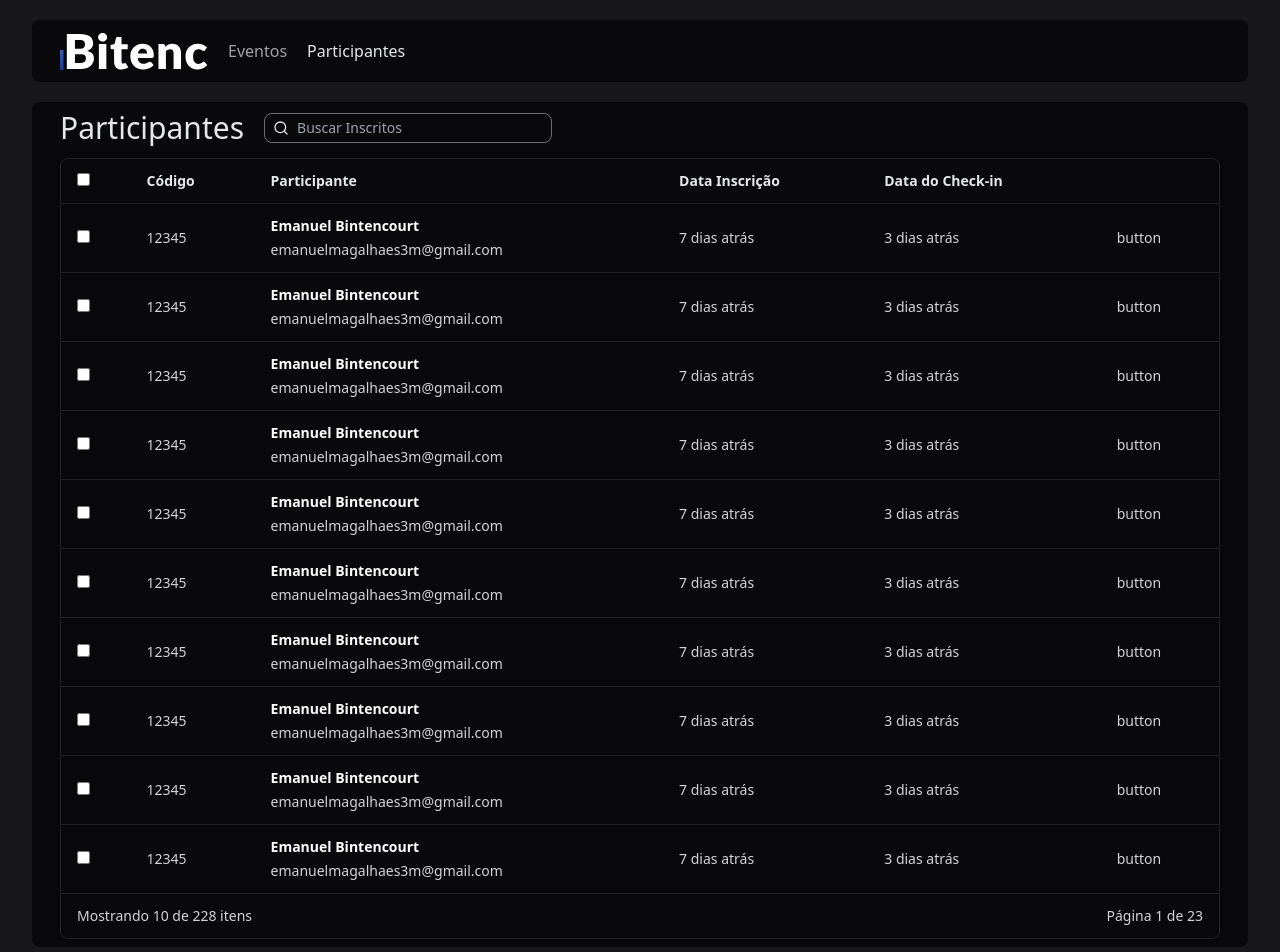
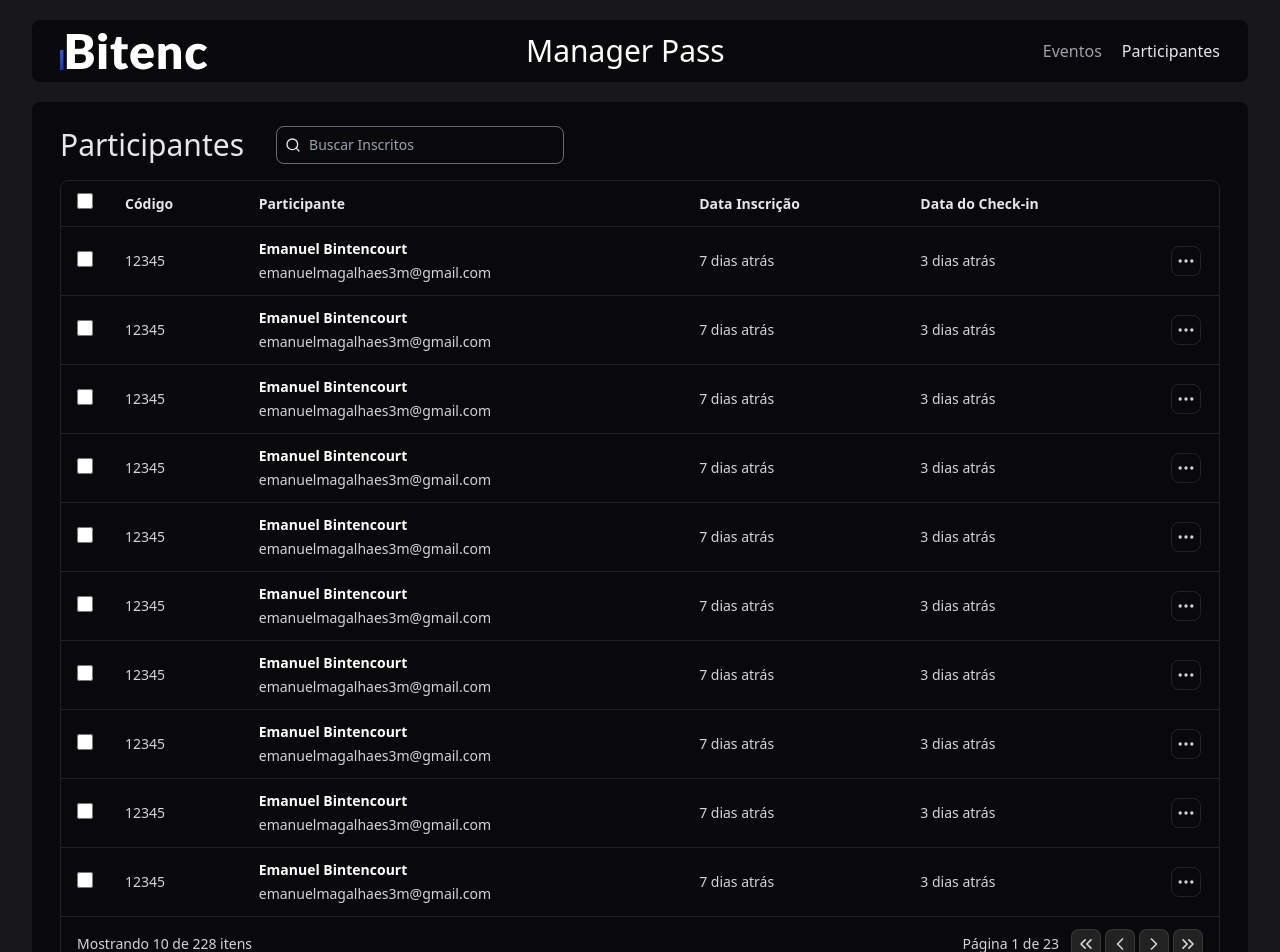
Before and after one commit to EmanuelBitenc/Manager-pass, a React (Vite) app: page / in a window 1280 px wide. Shown: the top 952 px of the page. Built offline with nearby package versions, Linux system fonts and the light colour scheme.

Commit message:
Estilização

```diff
--- a/src/components/header.tsx
+++ b/src/components/header.tsx
@@ -4,18 +4,21 @@ const Header = () => {
   return (
     <div className="container mb-5 ">
       <nav className=" py-1 ">
-        <ul className="flex gap-5 items-center font-medium ">
+        <ul className="flex gap-5 items-center justify-between font-medium ">
           <li>
             <a href="https://www.linkedin.com/in/emanuelbitencourt/">
               <img src={icon} />
             </a>
           </li>
+          <li className="text-white text-3xl cursor-default">Manager Pass</li>
+          <div className="flex gap-5 items-center font-medium ">
             <a href="">
               <li className="text-zinc-400">Eventos</li>
             </a>
             <a href="">
               <li>Participantes</li>
             </a>
+          </div>
         </ul>
       </nav>
     </div>
--- /dev/null
+++ b/src/components/participanteListTable.tsx
@@ -0,0 +1,89 @@
+import {
+  ChevronLeft,
+  ChevronRight,
+  ChevronsLeft,
+  ChevronsRight,
+  MoreHorizontal,
+} from "lucide-react";
+
+const ParticipanteListTable = () => {
+  return (
+    <div className="border border-white/10 rounded-lg ">
+      <table className="w-full ">
+        <thead>
+          <tr className="border-b border-white/10">
+            <th className="th-table ">
+              <input
+                className="size-4 bg-black/20 border border-white/20 rounded-sm"
+                type="checkbox"
+              />
+            </th>
+            <th className="th-table">Código</th>
+            <th className="th-table">Participante</th>
+            <th className="th-table">Data Inscrição</th>
+            <th className="th-table">Data do Check-in</th>
+            <th className="th-table"></th>
+          </tr>
+        </thead>
+        <tbody>
+          {Array.from({ length: 10 }).map(() => {
+            return (
+              <tr className="border-b border-white/10 hover:bg-white/5">
+                <td style={{ width: 48 }} className="td-table">
+                  <input
+                    className="size-4 bg-black/20 border border-white/20 rounded-sm"
+                    type="checkbox"
+                  />
+                </td>
+                <td className="td-table">12345</td>
+                <td className="td-table">
+                  <div className="flex flex-col gap-1">
+                    <span className="font-semibold text-white">
+                      Emanuel Bintencourt
+                    </span>
+                    <span>emanuelmagalhaes3m@gmail.com</span>
+                  </div>
+                </td>
+                <td className="td-table">7 dias atrás</td>
+                <td className="td-table">3 dias atrás</td>
+                <td style={{ width: 64 }} className="td-table">
+                  <button className="border border-white/10 rounded-lg p-1">
+                    <MoreHorizontal className="size-5" />
+                  </button>
+                </td>
+              </tr>
+            );
+          })}
+        </tbody>
+        <tfoot>
+          <tr>
+            <td className="td-table" colSpan={3}>
+              Mostrando 10 de 228 itens
+            </td>
+            <td className="td-table text-right" colSpan={3}>
+              <div className="inline-flex gap-3 items-center">
+                <span>Página 1 de 23</span>
+                <div className="flex gap-1 items-center">
+                  <button className="border bg-white/10 border-white/10 rounded-lg p-1">
+                    <ChevronsLeft className="size-5" />
+                  </button>
+                  <button className="border bg-white/10 border-white/10 rounded-lg p-1">
+                    <ChevronLeft className="size-5" />
+                  </button>
+                  <button className="border bg-white/10 border-white/10 rounded-lg p-1">
+                    <ChevronRight className="size-5" />
+                  </button>
+                  <button className="border bg-white/10 border-white/10 rounded-lg p-1">
+                    <ChevronsRight className="size-5" />
+                  </button>
+                </div>
+              </div>
+            </td>
+          </tr>
+        </tfoot>
+      </table>
+    </div>
+  );
+};
+
+export default ParticipanteListTable;
--- a/src/components/participantesList.tsx
+++ b/src/components/participantesList.tsx
@@ -1,68 +1,21 @@
 import { Search } from "lucide-react";
+import ParticipanteListTable from "./participanteListTable";
 
 const ParticipantesList = () => {
   return (
     <div className="container">
-      <div className=" flex gap-5 items-center mb-3">
+      <div className=" flex gap-8 items-center  my-4">
         <h1 className="text-3xl">Participantes</h1>
-        <div className="border border-white/40 rounded-lg px-2 py-1 text-sm w-72 flex items-center gap-2 ">
+        <div className="border border-white/40 rounded-lg px-2 py-2  text-sm w-72 flex items-center gap-2 ">
           <Search className="size-4 " />
           <input
             type="text"
             placeholder="Buscar Inscritos"
-            className="bg-transparent flex-1 outline-none"
+            className=" bg-transparent border-none  flex-1 outline-none "
           />
         </div>
       </div>
-      <div className="border border-white/10 rounded-lg ">
-        <table className="w-full ">
-          <thead>
-            <tr className="border-b border-white/10">
-              <th className="th-table ">
-                <input type="checkbox" name="" id="" />
-              </th>
-              <th className="th-table">Código</th>
-              <th className="th-table">Participante</th>
-              <th className="th-table">Data Inscrição</th>
-              <th className="th-table">Data do Check-in</th>
-              <th className="th-table"></th>
-            </tr>
-          </thead>
-          <tbody>
-            {Array.from({ length: 10 }).map(() => {
-              return (
-                <tr className="border-b border-white/10">
-                  <td className="td-table">
-                    <input type="checkbox" name="" id="" />
-                  </td>
-                  <td className="td-table">12345</td>
-                  <td className="td-table">
-                    <div className="flex flex-col gap-1">
-                      <span className="font-semibold text-white">
-                        Emanuel Bintencourt
-                      </span>
-                      <span>emanuelmagalhaes3m@gmail.com</span>
-                    </div>
-                  </td>
-                  <td className="td-table">7 dias atrás</td>
-                  <td className="td-table">3 dias atrás</td>
-                  <td className="td-table"> button</td>
-                </tr>
-              );
-            })}
-          </tbody>
-          <tfoot>
-            <tr>
-              <td className="td-table" colSpan={3}>
-                Mostrando 10 de 228 itens
-              </td>
-              <td className="td-table text-right" colSpan={3}>
-                Página 1 de 23
-              </td>
-            </tr>
-          </tfoot>
-        </table>
-      </div>
+      <ParticipanteListTable />
     </div>
   );
 };
--- a/tailwind.config.js
+++ b/tailwind.config.js
@@ -4,5 +4,6 @@ export default {
   theme: {
     extend: {},
   },
+
   plugins: [],
 };
```
Lines whose indentation alone changed are shown as unchanged.
